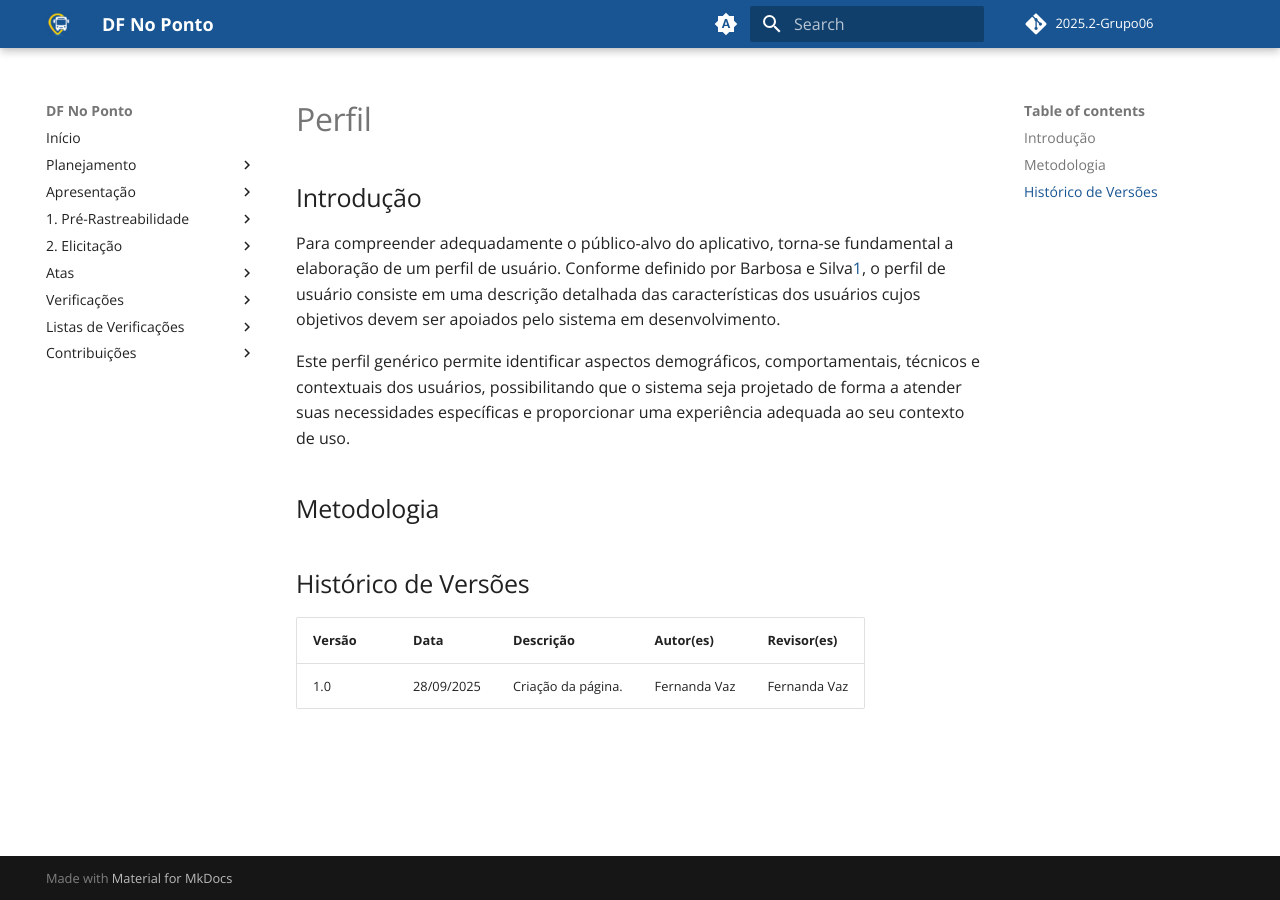
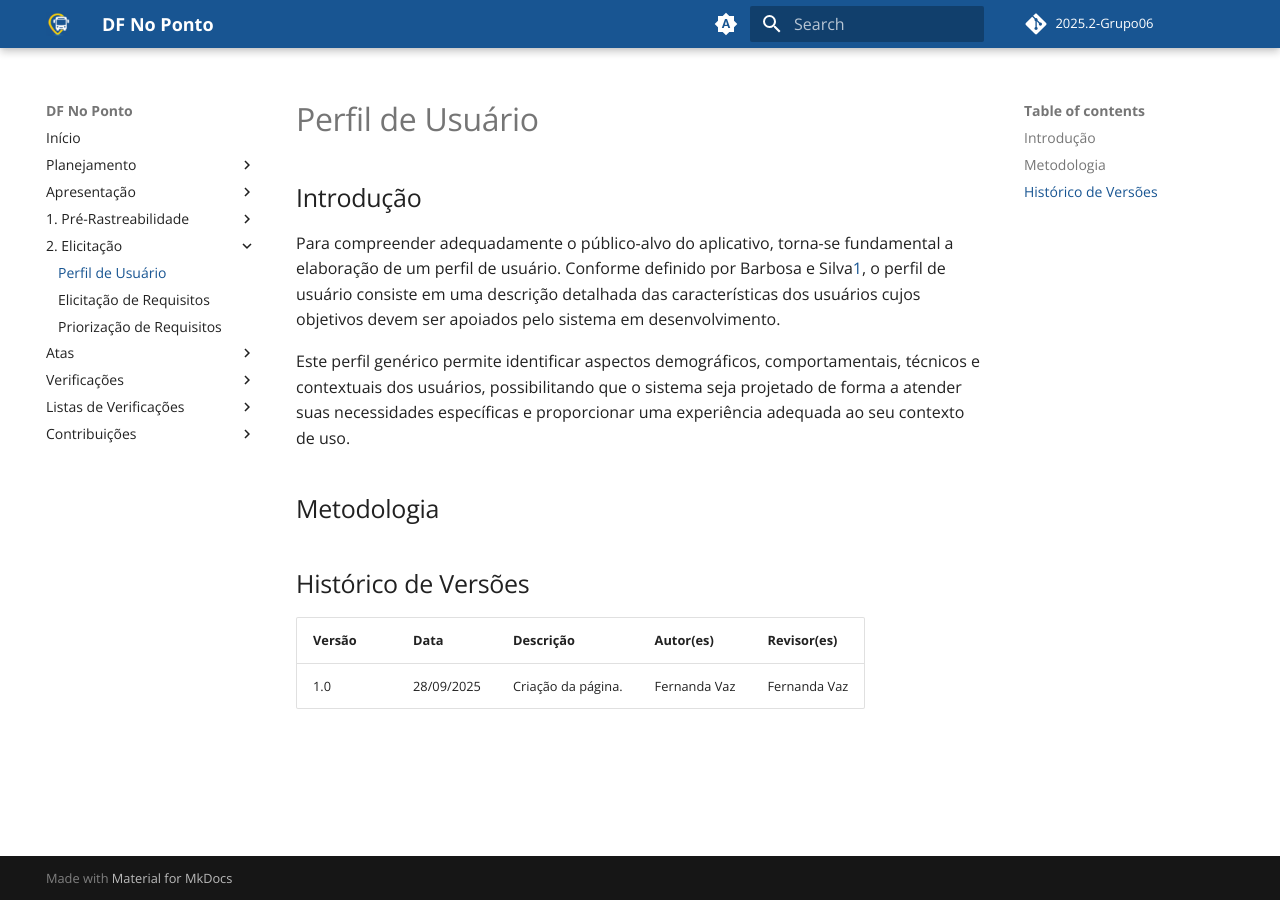
Before and after one commit to Requisitos-de-Software/2025.2-Grupo06, an MkDocs documentation site: the page built from docs/Elicitacao/perfil.md, in a window 1280 px wide. Built offline with MkDocs 1.6.1 and Material for MkDocs 9.7.7, drawn with Linux system fonts in a browser that asks for light colours; comment, search, counter and statistics services are not loaded; some of the changed lines change nothing that is shown.

Commit message:
docs: corrige nav do mkdocs

```diff
--- a/mkdocs.yml
+++ b/mkdocs.yml
@@ -49,8 +49,8 @@ nav:
   - 1. Pré-Rastreabilidade:
       - Rich Picture: pre-rastreabilidade/rich_picture.md
   - 2. Elicitação:
-      - Perfil de Usuário: Elicitação/perfil.md
-      - Elicitação de Requisitos: Elicitacao/elicitacao.md
+      - Perfil de Usuário: Elicitacao/perfil.md
+      - Elicitação de Requisitos: Elicitao/elicitacao.md
       - Priorização de Requisitos: Elicitacao/priorizacao.md
   - Atas:
       - Ata 1: Atas de Reunião/ata1.md
```
